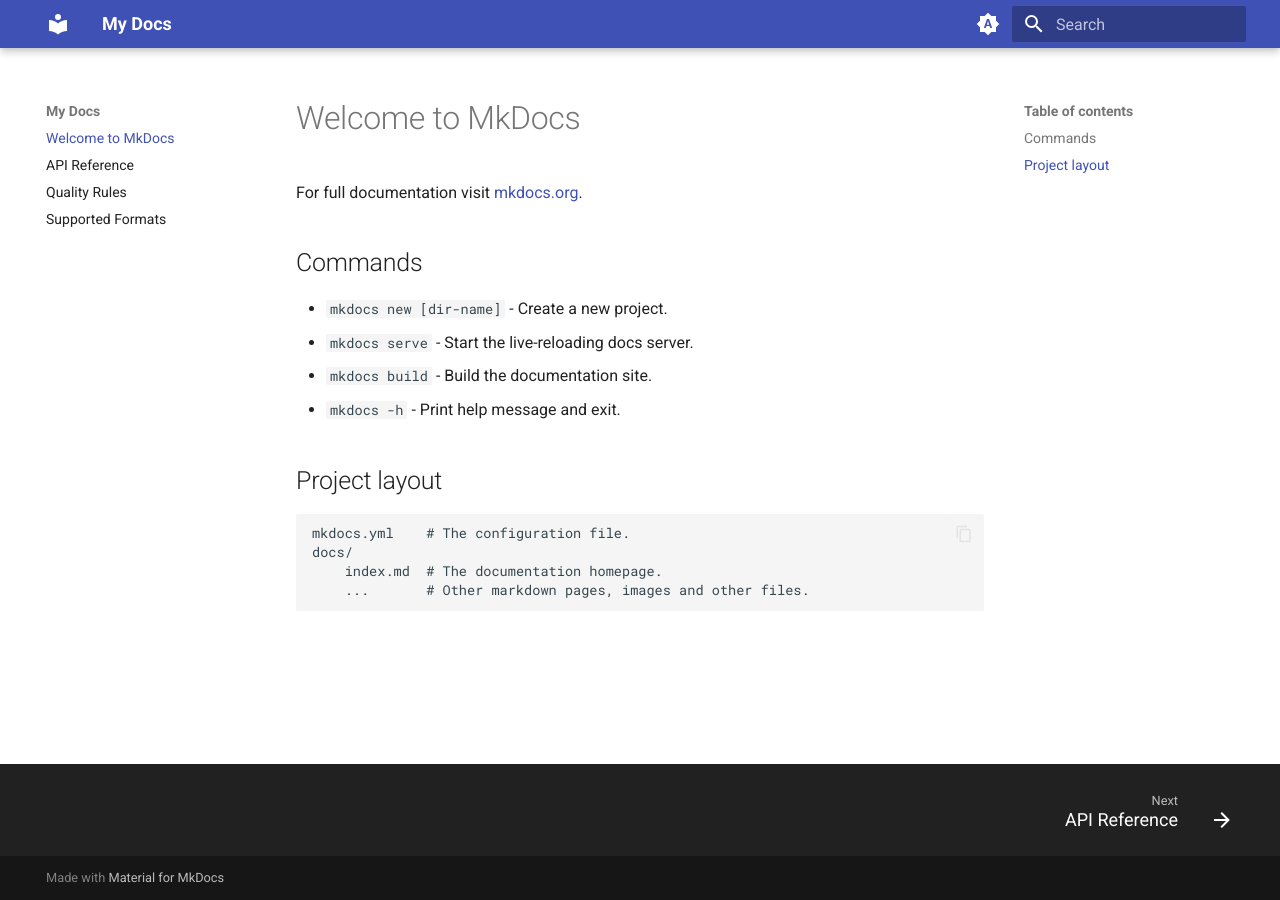
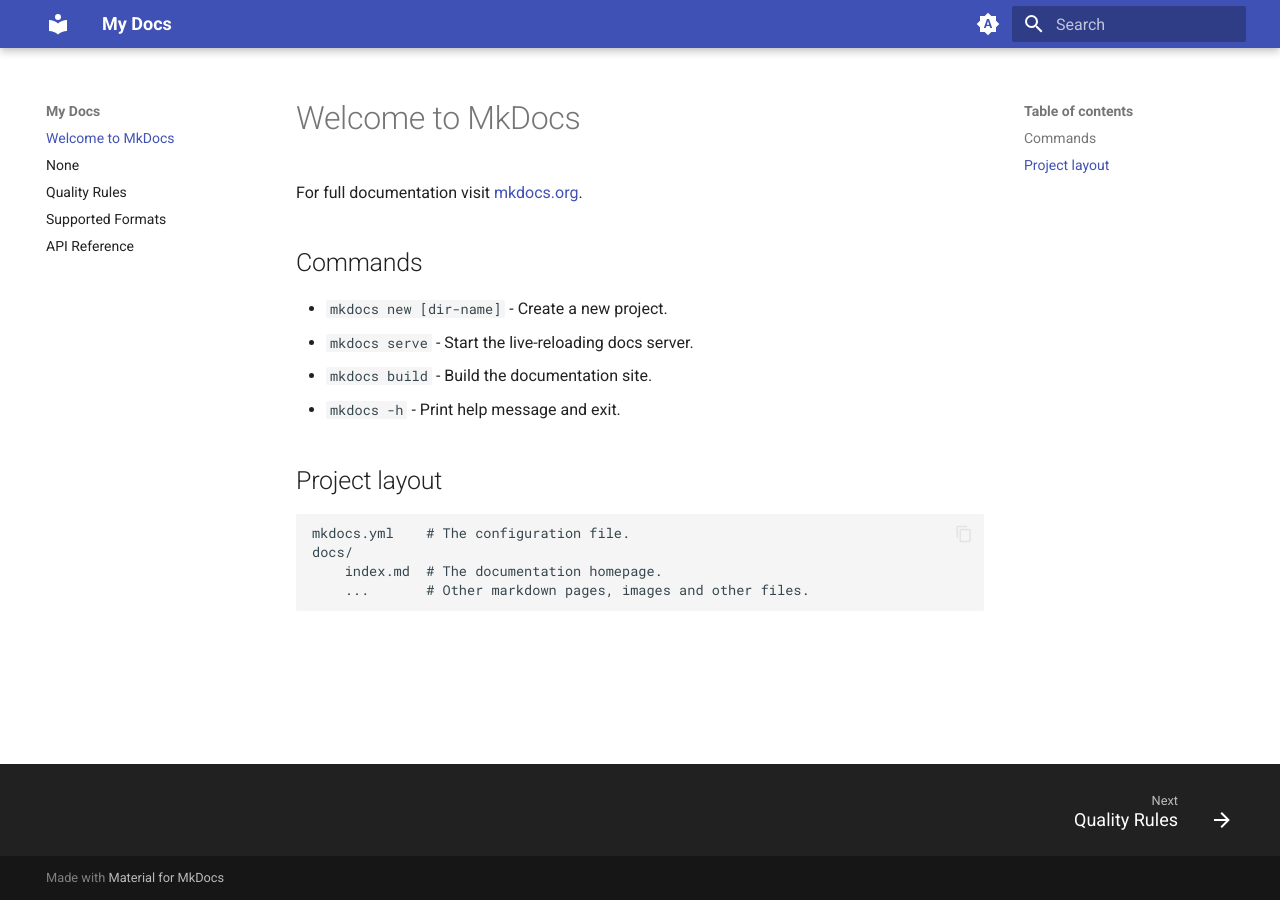
Before and after one commit to esadek/arrowquality, an MkDocs documentation site: the page built from docs/index.md, in a window 1280 px wide. Built offline with MkDocs 1.6.1 and Material for MkDocs 9.7.7, drawn with Linux system fonts in a browser that asks for light colours; some of the changed lines change nothing that is shown.

Commit message:
Add: navigation

```diff
--- a/mkdocs.yml
+++ b/mkdocs.yml
@@ -2,6 +2,13 @@
 site_url: https://mydomain.org/mysite
 site_description: Project documentation with Markdown.
 site_author: Emil Sadek
+
+nav:
+  - index.md
+  - getting_started.md
+  - quality_rules.md
+  - supported_formats.md
+  - api_reference.md
 
 theme:
   name: material
```
